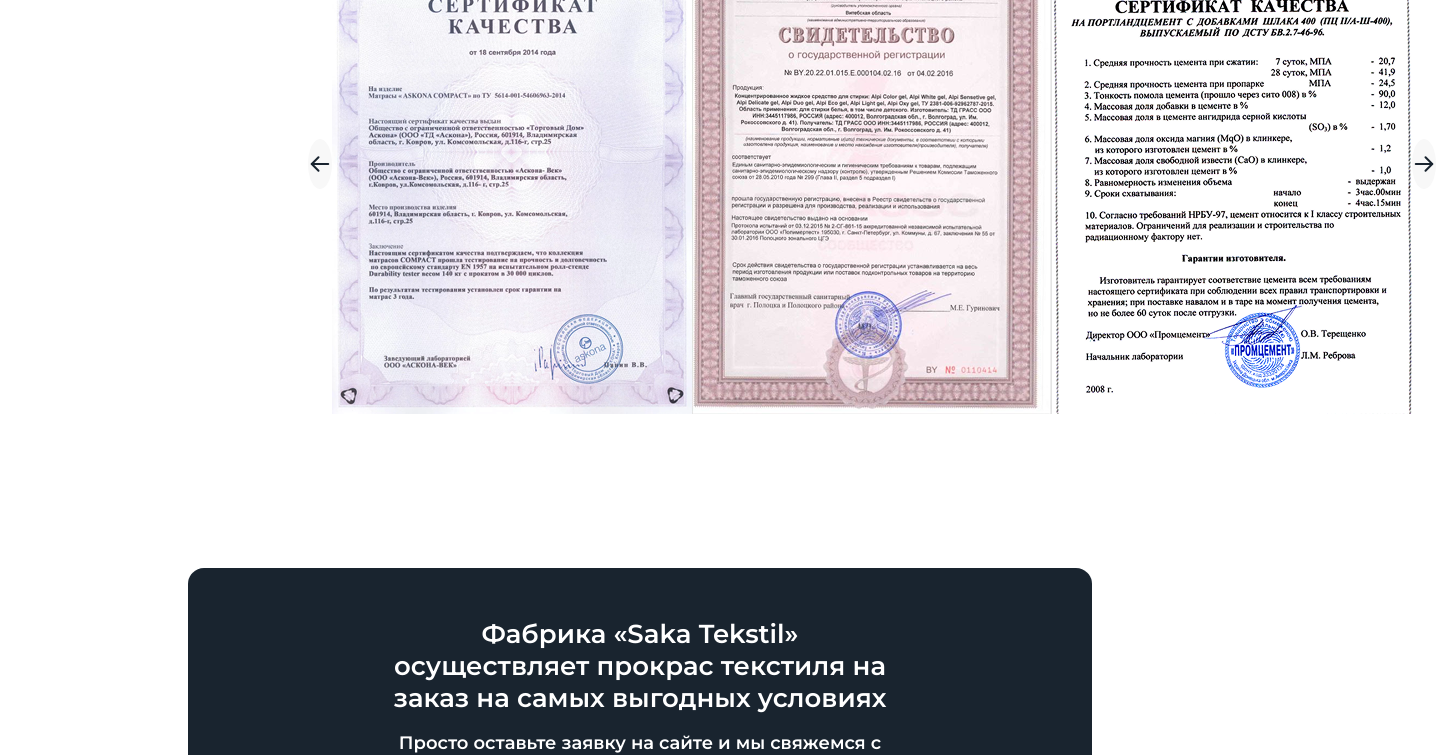
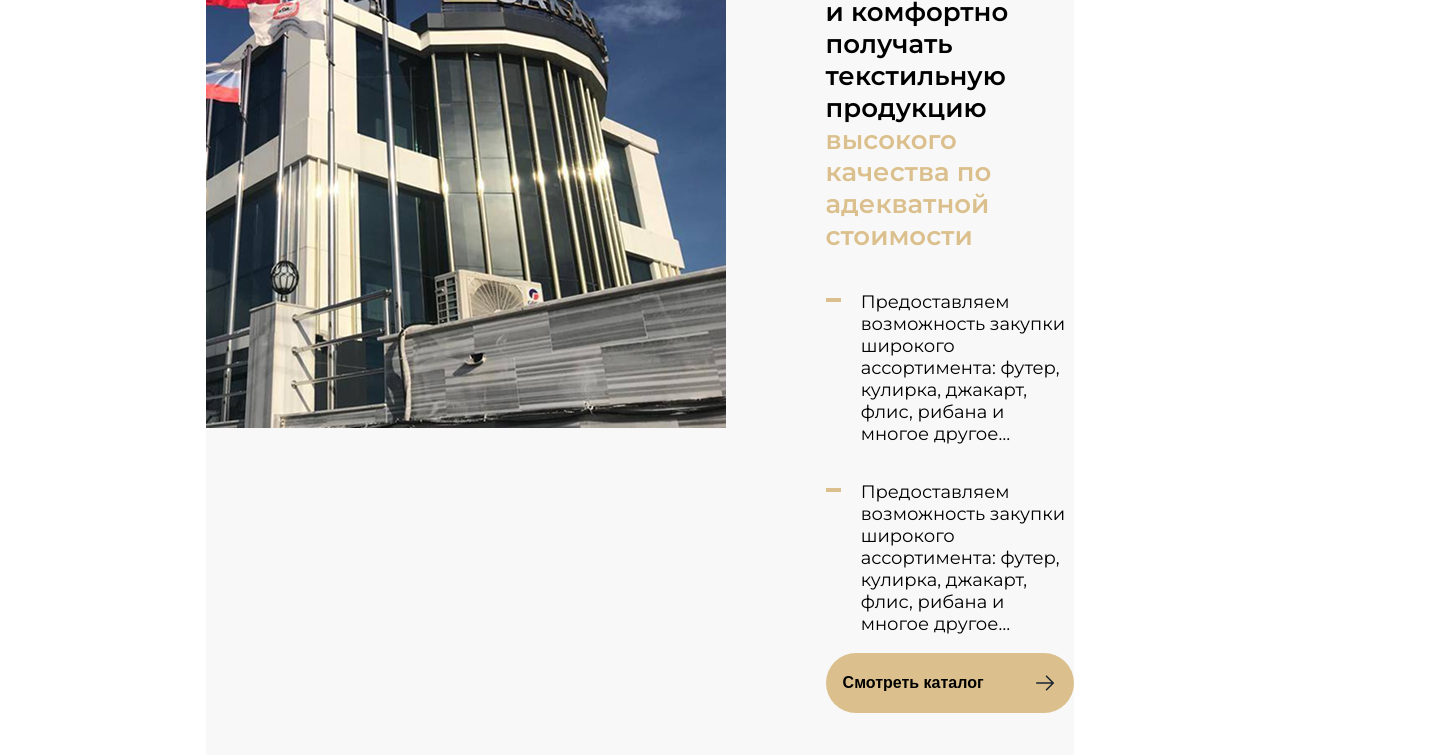
Before and after one commit to aerths/saka-holding, a Vue app: page / in a window 1280 px wide. Shown: the part 2220-2975 px from the top of the page, 1436 px wide, since content can reach past the window. Built offline with nearby package versions, Linux system fonts and the light colour scheme.

Commit message:
add:components catalog-saka

```diff
--- /dev/null
+++ b/src/components/description-saka/catalog.vue
@@ -0,0 +1,79 @@
+<script setup lang="ts">
+import Button from '@/components/ui/Button.vue';
+</script>
+
+<template>
+<div class="catalog">
+    <div class="img_catalog">
+        <img src="../../assets/images/large_images/SAKA-tower.png" alt="">
+    </div>
+    <div class="title_catalog">
+        <div class="one_title_catalog">
+            <h2>
+                Saka Tekstil - для тех, кто хочет быстро
+                и комфортно получать текстильную продукцию <span class="title_catalog_color">высокого качества
+                по адекватной стоимости</span>
+            </h2>
+        </div>
+        <div class="container">
+            <div class="blok_yellow"></div>
+            <p>Предоставляем возможность закупки широкого ассортимента: футер, кулирка, джакарт, флис, рибана и многое другое…</p>
+        </div>
+        <div class="container">
+            <div class="blok_yellow"></div>
+            <p>Предоставляем возможность закупки широкого ассортимента: футер, кулирка, джакарт, флис, рибана и многое другое…</p>
+        </div>
+        <div class="btn_catalog">
+            <Button
+            text="Смотреть каталог"
+            theme="icon"
+            />
+        </div>
+    </div>
+</div>
+</template>
+
+<style setup lang="scss">
+    .catalog{
+        max-width: 1400px;
+        display: flex;
+        flex-direction: row;
+        gap: 100px;
+        background-color: var(--bg-gray-color);
+
+        .blok_yellow {
+        background-color: var(--accent-color);
+        width: 80px;
+        height: 4px;
+        margin-right: 20px;
+        align-self: flex-start;
+        margin-top: 25px;
+
+
+    }
+    .container{
+        max-width: 440px;
+        p{
+            font-weight: Regular;
+            font-size: 18px;
+        }
+    }
+    .title_catalog_color {
+        color: var(--accent-color);
+    }
+    }
+
+    .title_catalog {
+        display: flex;
+        flex-direction: column;
+        padding: 89px 0px;
+        justify-content: space-between;
+    }
+    .one_title_catalog {
+        h2{
+            font-weight: SemiBold;
+            font-size: 26px;
+        }
+        max-width: 83%;
+    }
+</style>
--- a/src/pages/HomePage.vue
+++ b/src/pages/HomePage.vue
@@ -6,6 +6,7 @@
     import RecentlyViewed from '@/components/RecentlyViewed/RecentlyViewed.vue';
     import BlockTShort from '@/components/clothes/BlockTShort.vue';
     import tkani from '@/components/tkani/tkani.vue';
+    import catalog from '@/components/description-saka/catalog.vue';
 </script>
 
 <template>
@@ -18,19 +19,20 @@
             <tkani />
         </div>
         <div class="Container-Block">
+            <catalog />
+        </div>
+        <div class="Container-Block">
             <certificates />
         </div>
-
+        <div class="Container-Block">
+            <BlockTShort />
+        </div>
         <div class="Container-Block">
             <Form />
          </div>
         <div class="Container-Block" id="gray">
            <RecentlyViewed />
         </div>
-        <div class="Container-Block">
-            <BlockTShort />
-        </div>
-
     </div>
 </template>
 
@@ -46,8 +48,8 @@
         #black{
             background-color: var(--main-color);
         }
-        .Container-Block:nth-child(2),
-        .Container-Block:nth-child(4){
+        .Container-Block:nth-child(4),
+        .Container-Block:nth-child(7){
             padding-left: 180px;
             padding-right: 180px
         }
```
Also changed, not shown: src/components/ui/Button.vue (line endings or trailing spaces).
